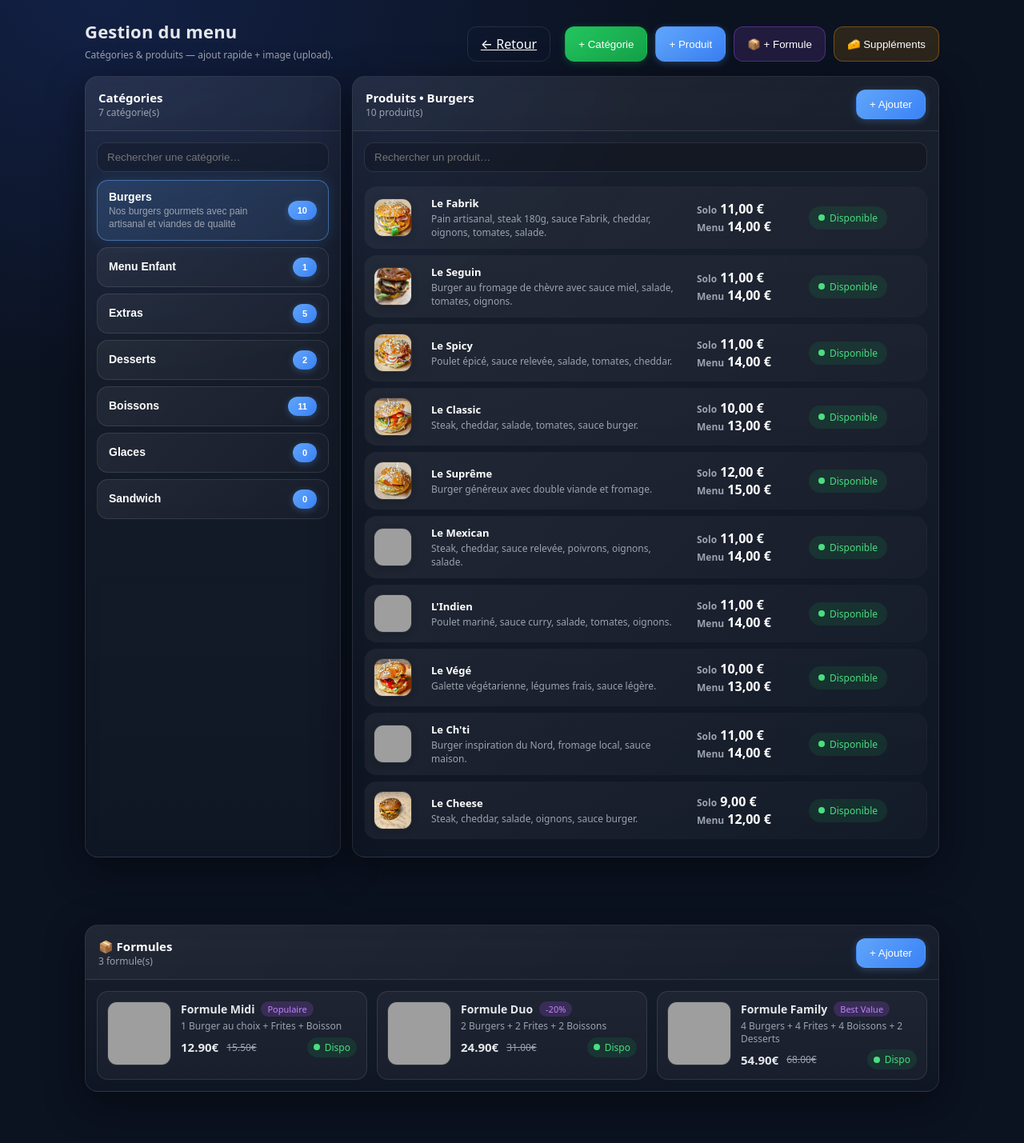
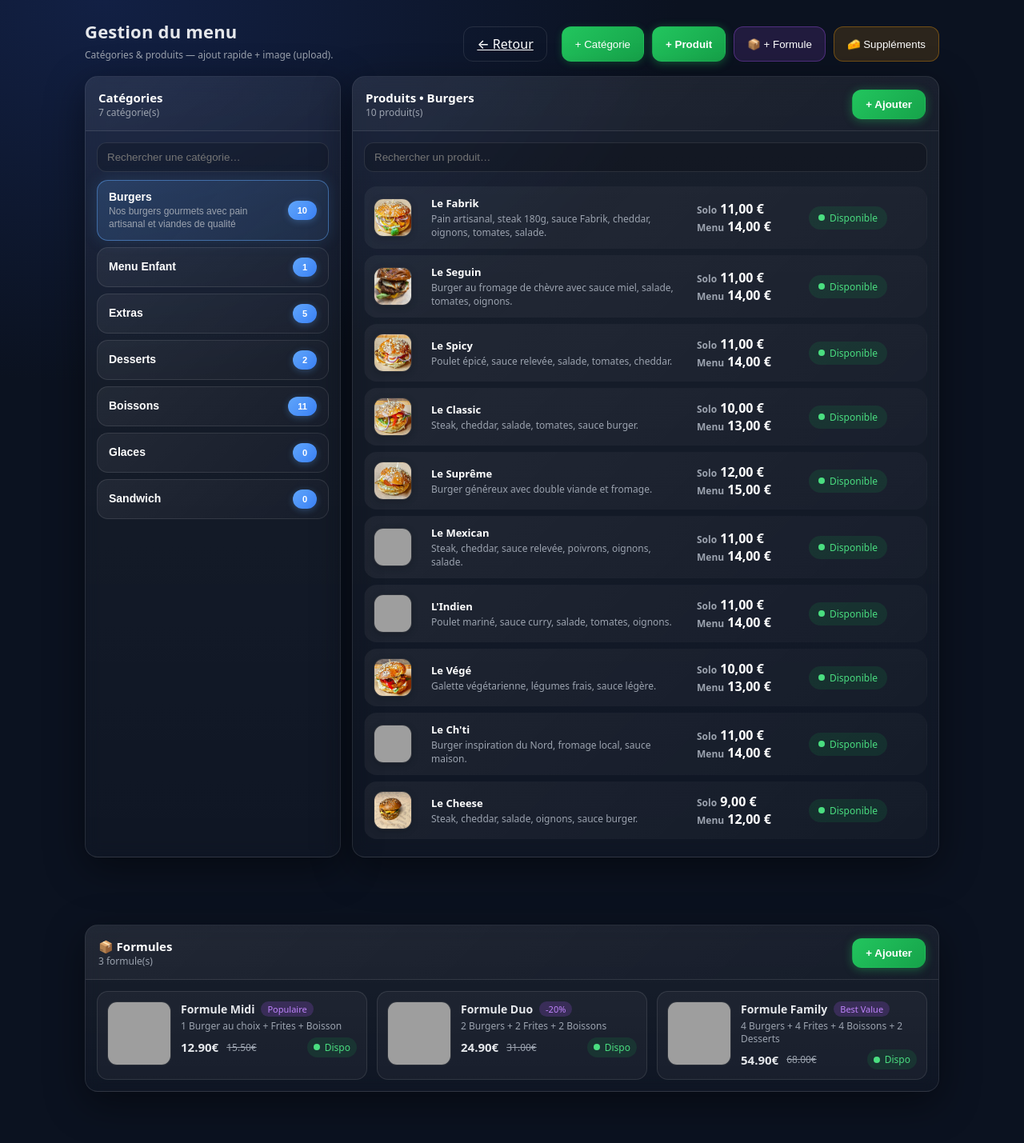
Before and after one commit to FaroukHUB/snackapp-, a PHP site: page /snackapp/admin-panel-v2/products-manager.php in a window 1280 px wide. Shown: the whole page at 80% size. Run offline with PHP 8.4, Linux system fonts and the light colour scheme; grey boxes are pictures that could not be loaded.

Commit message:
Make save button more visible with green color

```diff
--- a/admin-panel-v2/products-manager.php
+++ b/admin-panel-v2/products-manager.php
@@ -54,11 +54,13 @@ session_start();
     .btn:hover{transform: translateY(-2px);background: linear-gradient(135deg, rgba(255,255,255,.12) 0%, rgba(255,255,255,.08) 100%);box-shadow: 0 4px 12px rgba(0,0,0,.2)}
     .btn:active{transform: translateY(0)}
     .btn-primary{
-      background: linear-gradient(135deg, #60a5fa 0%, #3b82f6 100%);
+      background: linear-gradient(135deg, #22c55e 0%, #16a34a 100%);
       border-color: transparent;
-      box-shadow: 0 2px 10px rgba(96,165,250,.3);
+      box-shadow: 0 2px 12px rgba(34,197,94,.4);
+      color: #fff;
+      font-weight: 600;
     }
-    .btn-primary:hover{background: linear-gradient(135deg, #93c5fd 0%, #60a5fa 100%);box-shadow: 0 4px 16px rgba(96,165,250,.4)}
+    .btn-primary:hover{background: linear-gradient(135deg, #4ade80 0%, #22c55e 100%);box-shadow: 0 4px 18px rgba(34,197,94,.5)}
     .btn-good{background: linear-gradient(135deg, #22c55e 0%, #16a34a 100%); border-color: transparent;box-shadow: 0 2px 10px rgba(22,163,74,.3)}
     .btn-good:hover{background: rgba(22,163,74,.22)}
     .btn-ghost{background: transparent}
```
